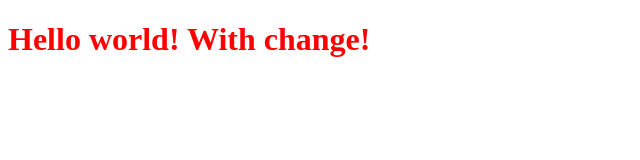
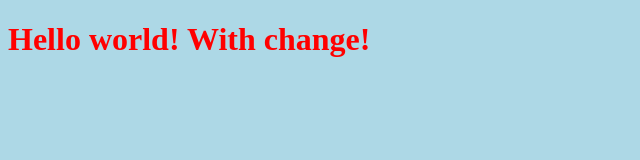
Before and after one commit to Bangula/CoffeeNearMe, a plain HTML site: page index.html in a window 1280 px wide. Shown: the whole page, without its empty margins (0-640 px from the left). Drawn offline with Linux system fonts and the light colour scheme.

Commit message:
Update style.css

```diff
--- a/style.css
+++ b/style.css
@@ -1,3 +1,5 @@
 h1 {
     color: red;
 }
+body {
+    background: lightblue;
```
